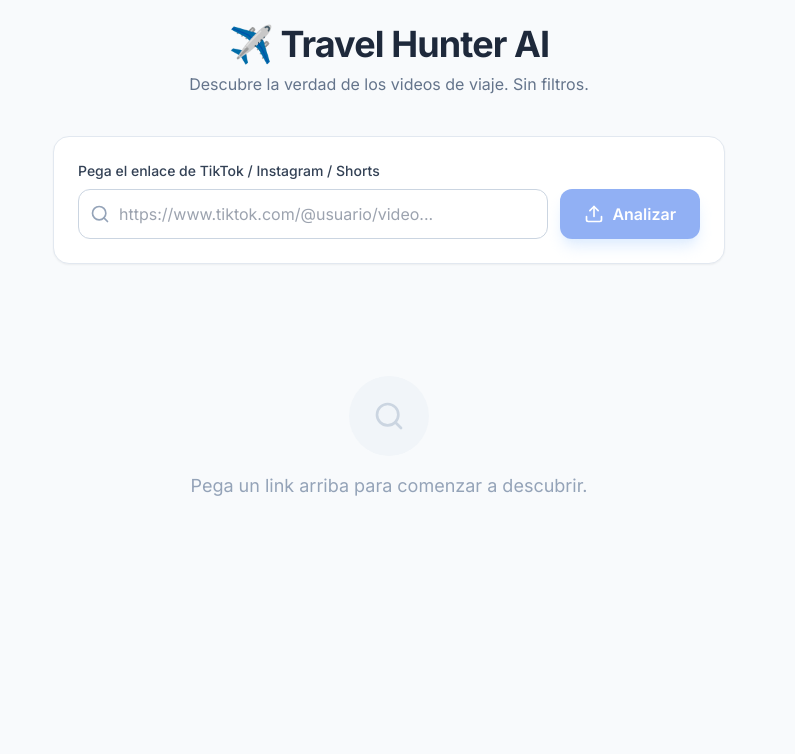
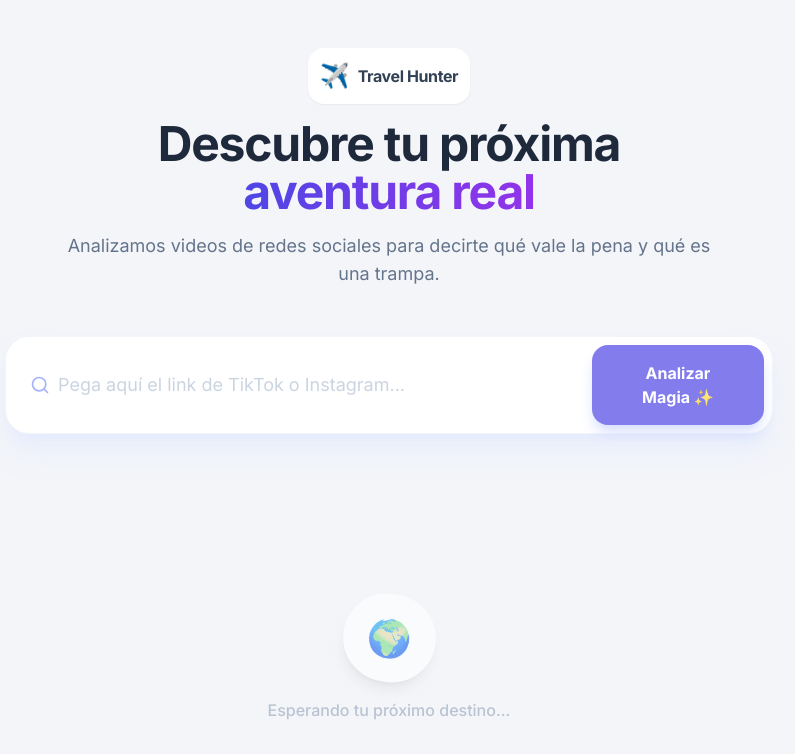
Before and after one commit to PayneRioxDiego/Mi-Viaje, a React (Vite) app: page / in a window 1280 px wide. Shown: the top 754 px of the page, without its empty margins (251-1046 px from the left). Built offline with nearby package versions, Linux system fonts and the light colour scheme.

Commit message:
Update App.tsx

```diff
--- a/App.tsx
+++ b/App.tsx
@@ -1,7 +1,6 @@
 import React, { useState } from 'react';
-import { Upload, Search, MapPin, AlertTriangle, Loader2, ExternalLink, Star, Globe, Clock } from 'lucide-react';
+import { Upload, Search, MapPin, AlertTriangle, Loader2, Star, Globe, Clock, ChevronRight, Camera } from 'lucide-react';
 
-// 1. DEFINICIÓN DE TIPOS (Actualizada con los nuevos campos del servidor)
 interface TravelAnalysis {
   id: string;
   category: string;
@@ -13,7 +12,6 @@ interface TravelAnalysis {
   confidenceLevel: string;
   criticalVerdict: string;
   isTouristTrap: boolean;
-  // Nuevos campos visuales
   photoUrl?: string;
   realRating?: number;
   realReviews?: number;
@@ -28,7 +26,6 @@ function App() {
   const [results, setResults] = useState<TravelAnalysis[]>([]);
   const [error, setError] = useState('');
 
-  // Lógica para analizar
   const handleAnalyze = async () => {
     if (!url) return;
     setLoading(true);
@@ -36,76 +33,75 @@ function App() {
     setResults([]);
 
     try {
-      // Ajusta la URL si tu backend está en otro puerto/dominio
       const response = await fetch('/analyze', {
         method: 'POST',
         headers: { 'Content-Type': 'application/json' },
         body: JSON.stringify({ url }),
       });
 
-      if (!response.ok) throw new Error('Error al conectar con el servidor');
-
+      if (!response.ok) throw new Error('Error de conexión');
       const data = await response.json();
-      // Si devuelve error el backend
       if (data.error) throw new Error(data.error);
 
-      // Si es un array lo guardamos, si es objeto lo metemos en array
       const dataArray = Array.isArray(data) ? data : [data];
       setResults(dataArray);
 
-      // Guardado automático en el historial (Batch)
-      try {
-        await fetch('/api/history', {
+      // Guardar en background
+      fetch('/api/history', {
         method: 'POST',
         headers: { 'Content-Type': 'application/json' },
         body: JSON.stringify(dataArray)
-        });
-      } catch (e) {
-        console.warn("No se pudo guardar en el historial", e);
-      }
+      }).catch(() => {});
 
     } catch (err: any) {
-      setError(err.message || 'Ocurrió un error inesperado');
+      setError(err.message || 'Error inesperado');
     } finally {
       setLoading(false);
     }
   };
 
-  // Helper para colores del Score
-  const getScoreColor = (score: number) => {
-    if (score >= 4.5) return 'bg-emerald-100 text-emerald-700 border-emerald-200';
-    if (score >= 3.5) return 'bg-blue-100 text-blue-700 border-blue-200';
-    return 'bg-amber-100 text-amber-700 border-amber-200';
+  const getScoreBadge = (score: number) => {
+    if (score >= 4.5) return 'bg-emerald-400 text-white shadow-emerald-200';
+    if (score >= 3.5) return 'bg-blue-400 text-white shadow-blue-200';
+    return 'bg-amber-400 text-white shadow-amber-200';
   };
 
   return (
-    <div className="min-h-screen bg-slate-50 text-slate-900 font-sans p-6">
-      <div className="max-w-5xl mx-auto">
+    <div className="min-h-screen bg-[#F3F5F9] font-sans text-slate-800 selection:bg-purple-100">
 
-        {/* HEADER */}
-        <header className="mb-10 text-center">
-          <h1 className="text-4xl font-extrabold text-slate-800 tracking-tight mb-2">
-            ✈️ Travel Hunter AI
+      {/* BACKGROUND DECORATION */}
+      <div className="fixed top-0 left-0 w-full h-96 bg-gradient-to-b from-indigo-50 to-[#F3F5F9] -z-10" />
+
+      <div className="max-w-7xl mx-auto px-4 sm:px-6 lg:px-8 py-12">
+
+        {/* HEADER AMIGABLE */}
+        <div className="text-center max-w-2xl mx-auto mb-12">
+          <div className="inline-flex items-center justify-center p-3 bg-white rounded-2xl shadow-sm mb-4">
+            <span className="text-2xl mr-2">✈️</span>
+            <span className="font-bold text-slate-700 tracking-tight">Travel Hunter</span>
+          </div>
+          <h1 className="text-4xl md:text-5xl font-black text-slate-800 tracking-tight mb-4">
+            Descubre tu próxima <br/>
+            <span className="text-transparent bg-clip-text bg-gradient-to-r from-indigo-600 to-purple-600">
+              aventura real
+            </span>
           </h1>
-          <p className="text-slate-500">
-            Descubre la verdad de los videos de viaje. Sin filtros.
+          <p className="text-lg text-slate-500">
+            Analizamos videos de redes sociales para decirte qué vale la pena y qué es una trampa.
           </p>
-        </header>
+        </div>
 
-        {/* INPUT SECTION */}
-        <div className="bg-white p-6 rounded-2xl shadow-sm border border-slate-200 mb-8 max-w-2xl mx-auto">
-          <label className="block text-sm font-medium text-slate-700 mb-2">
-            Pega el enlace de TikTok / Instagram / Shorts
-          </label>
-          <div className="flex gap-3">
-            <div className="relative flex-grow">
-              <div className="absolute inset-y-0 left-0 pl-3 flex items-center pointer-events-none">
-                <Search className="h-5 w-5 text-slate-400" />
+        {/* INPUT DE BÚSQUEDA FLOTANTE */}
+        <div className="max-w-3xl mx-auto mb-16 relative z-10">
+          <div className="bg-white p-2 rounded-3xl shadow-xl shadow-indigo-100/50 flex flex-col sm:flex-row items-center border border-slate-100">
+            <div className="flex-grow w-full relative">
+              <div className="absolute inset-y-0 left-0 pl-4 flex items-center pointer-events-none">
+                <Search className="h-5 w-5 text-indigo-300" />
               </div>
               <input
                 type="text"
-                className="block w-full pl-10 pr-3 py-3 border border-slate-300 rounded-xl focus:ring-2 focus:ring-blue-500 focus:border-blue-500 transition-all"
-                placeholder="https://www.tiktok.com/@usuario/video..."
+                className="w-full pl-11 pr-4 py-4 rounded-2xl border-none focus:ring-0 text-slate-700 placeholder:text-slate-300 text-lg"
+                placeholder="Pega aquí el link de TikTok o Instagram..."
                 value={url}
                 onChange={(e) => setUrl(e.target.value)}
               />
@@ -113,165 +109,160 @@ function App() {
             <button
               onClick={handleAnalyze}
               disabled={loading || !url}
-              className="bg-blue-600 hover:bg-blue-700 text-white px-6 py-3 rounded-xl font-semibold transition-all disabled:opacity-50 disabled:cursor-not-allowed flex items-center gap-2 shadow-lg shadow-blue-200"
+              className="w-full sm:w-auto mt-2 sm:mt-0 bg-indigo-600 hover:bg-indigo-700 text-white px-8 py-4 rounded-2xl font-bold transition-all transform hover:scale-105 active:scale-95 disabled:opacity-70 disabled:scale-100 flex items-center justify-center gap-2 shadow-lg shadow-indigo-200"
             >
-              {loading ? <Loader2 className="animate-spin h-5 w-5" /> : <Upload className="h-5 w-5" />}
-              Analizar
+              {loading ? <Loader2 className="animate-spin h-5 w-5" /> : 'Analizar Magia ✨'}
             </button>
           </div>
           {error && (
-            <div className="mt-4 p-3 bg-red-50 text-red-700 rounded-lg text-sm flex items-center gap-2">
-              <AlertTriangle className="h-4 w-4" />
+            <div className="mt-4 text-center text-red-500 bg-red-50 py-2 px-4 rounded-xl inline-block mx-auto w-full">
               {error}
             </div>
           )}
         </div>
 
-        {/* RESULTS GRID (AQUÍ ESTÁ LA NUEVA MAGIA VISUAL) */}
-        <div className="grid grid-cols-1 md:grid-cols-2 gap-6">
+        {/* GRID DE RESULTADOS (MASONRY STYLE) */}
+        {results.length > 0 && (
+          <div className="grid grid-cols-1 md:grid-cols-2 lg:grid-cols-3 gap-8">
             {results.map((item) => (
               <div
                 key={item.id}
-              className="bg-white rounded-2xl shadow-lg border border-slate-100 overflow-hidden hover:shadow-xl transition-all duration-300 flex flex-col"
+                className="group bg-white rounded-[2rem] overflow-hidden shadow-lg shadow-slate-200/50 hover:shadow-2xl hover:shadow-indigo-200/50 transition-all duration-300 hover:-translate-y-2 border border-slate-100"
               >
-              {/* 1. IMAGEN DEL LUGAR (Header) */}
-              <div className="relative h-56 bg-slate-200 group">
+
+                {/* 1. IMAGEN HERO (ALTO IMPACTO) */}
+                <div className="relative h-72 overflow-hidden">
                   {item.photoUrl ? (
                     <img
                       src={item.photoUrl}
                       alt={item.placeName}
-                    className="w-full h-full object-cover transition-transform duration-700 group-hover:scale-105"
+                      className="w-full h-full object-cover transition-transform duration-700 group-hover:scale-110"
                     />
                   ) : (
-                  <div className="flex items-center justify-center h-full text-slate-400 bg-slate-100">
-                    <span className="text-sm font-medium">Sin foto disponible</span>
+                    <div className="w-full h-full bg-slate-100 flex flex-col items-center justify-center text-slate-300">
+                      <Camera className="h-12 w-12 mb-2 opacity-50" />
+                      <span className="font-medium">Sin foto disponible</span>
                     </div>
                   )}
 
-                {/* Badge Trampa */}
+                  {/* GRADIENTE SUPERIOR PARA LEER TEXTO */}
+                  <div className="absolute top-0 left-0 w-full h-24 bg-gradient-to-b from-black/50 to-transparent pointer-events-none" />
+
+                  {/* BADGES FLOTANTES */}
+                  <div className="absolute top-4 left-4 right-4 flex justify-between items-start">
+                    <span className="bg-white/90 backdrop-blur-md text-slate-800 text-xs font-bold px-3 py-1.5 rounded-full uppercase tracking-wider shadow-sm">
+                      {item.category}
+                    </span>
                     {item.isTouristTrap && (
-                  <div className="absolute top-3 right-3 bg-red-600 text-white text-xs font-bold px-3 py-1.5 rounded-full shadow-md flex items-center gap-1 animate-pulse">
+                      <span className="bg-red-500 text-white text-xs font-bold px-3 py-1.5 rounded-full shadow-lg animate-pulse flex items-center gap-1">
                         <AlertTriangle className="h-3 w-3" /> TRAMPA
+                      </span>
+                    )}
                   </div>
-                )}
 
-                {/* Badge Precio */}
-                <div className="absolute bottom-3 left-3 bg-black/60 backdrop-blur-md text-white text-xs font-medium px-3 py-1 rounded-lg border border-white/20">
-                  💰 {item.priceRange}
+                  {/* SCORE STICKER */}
+                  <div className={`absolute bottom-4 right-4 h-14 w-14 rounded-full flex flex-col items-center justify-center shadow-lg border-2 border-white ${getScoreBadge(item.score)}`}>
+                    <span className="text-lg font-black leading-none">{item.score}</span>
+                    <span className="text-[9px] font-bold opacity-90">PTS</span>
                   </div>
                 </div>
 
-              {/* 2. CONTENIDO */}
-              <div className="p-6 flex flex-col flex-grow">
+                {/* 2. CONTENIDO CARD */}
+                <div className="p-6 relative">
 
-                {/* Título y Score */}
-                <div className="flex justify-between items-start mb-3">
-                  <div>
-                    <span className="text-xs font-bold text-blue-600 uppercase tracking-wider mb-1 block">
-                      {item.category}
-                    </span>
-                    <h3 className="text-xl font-bold text-slate-800 leading-snug">
-                      {item.placeName}
-                    </h3>
-                    <div className="flex items-center text-slate-500 text-sm mt-1 gap-1">
-                      <MapPin className="h-3 w-3" />
-                      {item.estimatedLocation}
-                    </div>
-                  </div>
-
-                  <div className={`flex flex-col items-center justify-center px-3 py-1.5 rounded-xl border ${getScoreColor(item.score)}`}>
-                    <span className="text-lg font-bold leading-none">{item.score}</span>
-                    <span className="text-[10px] opacity-80 font-medium">PUNTOS</span>
-                  </div>
-                </div>
-
-                {/* Datos Reales de Google (Si existen) */}
+                  {/* Info Rápida (Maps) */}
                   {(item.realRating || item.openNow) && (
-                  <div className="flex flex-wrap gap-3 mb-4 text-xs text-slate-600 bg-slate-50 p-2.5 rounded-lg border border-slate-100">
+                    <div className="flex gap-3 mb-3 text-xs font-medium text-slate-400">
                       {item.realRating && (
-                      <span className="flex items-center gap-1">
-                        <Star className="h-3 w-3 text-amber-400 fill-amber-400" />
-                        <span className="font-semibold">{item.realRating}</span>
-                        <span className="text-slate-400">({item.realReviews})</span>
+                        <span className="flex items-center gap-1 bg-amber-50 text-amber-700 px-2 py-1 rounded-lg">
+                          <Star className="h-3 w-3 fill-amber-500 text-amber-500" />
+                          {item.realRating} ({item.realReviews})
                         </span>
                       )}
                       {item.openNow && (
-                      <span className="flex items-center gap-1 border-l border-slate-200 pl-3">
-                        <Clock className="h-3 w-3 text-slate-400" />
-                        <span>{item.openNow}</span>
+                        <span className={`flex items-center gap-1 px-2 py-1 rounded-lg ${item.openNow.includes('Abierto') ? 'bg-green-50 text-green-700' : 'bg-red-50 text-red-700'}`}>
+                          <Clock className="h-3 w-3" />
+                          {item.openNow.split(' ')[0]}
                         </span>
                       )}
                     </div>
                   )}
 
-                {/* Resumen */}
-                <div className="prose prose-sm text-slate-600 mb-5 flex-grow">
-                  <p className="line-clamp-4 whitespace-pre-line text-sm leading-relaxed">
-                    {item.summary.replace(/\[.*?\]:/g, '') /* Limpiamos etiquetas técnicas visualmente */}
+                  <h3 className="text-2xl font-black text-slate-800 mb-1 leading-tight group-hover:text-indigo-600 transition-colors">
+                    {item.placeName}
+                  </h3>
+
+                  <div className="flex items-center text-slate-400 text-sm mb-4">
+                    <MapPin className="h-4 w-4 mr-1" />
+                    <span className="truncate">{item.estimatedLocation}</span>
+                  </div>
+
+                  {/* Resumen con estilo */}
+                  <div className="bg-slate-50 p-4 rounded-2xl mb-5">
+                    <p className="text-slate-600 text-sm leading-relaxed line-clamp-4">
+                      {item.summary.split('[🕵️‍♂️ Web]:')[0]}
                     </p>
                   </div>
 
-                {/* Veredicto Crítico */}
-                {item.criticalVerdict && (
-                  <div className="bg-amber-50 border-l-4 border-amber-300 p-3 mb-5 rounded-r-lg">
-                    <p className="text-xs text-amber-800 italic">
-                      "{item.criticalVerdict}"
+                  {/* Veredicto Web (Si existe) */}
+                  {item.summary.includes('[🕵️‍♂️ Web]:') && (
+                    <div className="mb-5 flex items-start gap-3 p-3 bg-indigo-50 rounded-xl border border-indigo-100">
+                      <div className="bg-indigo-100 p-1.5 rounded-full shrink-0">
+                        <Search className="h-4 w-4 text-indigo-600" />
+                      </div>
+                      <p className="text-xs text-indigo-800 italic leading-relaxed">
+                        {item.summary.split('[🕵️‍♂️ Web]:')[1]}
                       </p>
                     </div>
                   )}
 
-                {/* 3. BOTONES DE ACCIÓN (Footer) */}
-                <div className="grid grid-cols-2 gap-3 mt-auto pt-4 border-t border-slate-100">
+                  {/* FOOTER DE ACCIONES */}
+                  <div className="flex items-center justify-between pt-4 border-t border-slate-100">
+                    <div className="text-xs font-bold text-slate-300 uppercase tracking-widest">
+                      {item.priceRange === '??' ? 'Precio N/A' : item.priceRange}
+                    </div>
+
+                    <div className="flex gap-2">
+                      {item.website && (
+                        <a href={item.website} target="_blank" rel="noreferrer" className="p-2.5 bg-slate-100 text-slate-500 rounded-xl hover:bg-slate-200 transition-colors">
+                          <Globe className="h-5 w-5" />
+                        </a>
+                      )}
                       {item.mapsLink ? (
                         <a
                           href={item.mapsLink}
                           target="_blank"
-                      rel="noopener noreferrer"
-                      className="flex items-center justify-center gap-2 px-4 py-2.5 bg-blue-50 text-blue-700 rounded-xl text-sm font-semibold hover:bg-blue-100 transition-colors"
+                          rel="noreferrer"
+                          className="flex items-center gap-2 px-5 py-2.5 bg-slate-900 text-white rounded-xl text-sm font-bold hover:bg-black transition-all shadow-md hover:shadow-lg"
                         >
-                      <MapPin className="h-4 w-4" />
-                      Ver Mapa
+                          Ir al Mapa <ChevronRight className="h-4 w-4" />
                         </a>
                       ) : (
-                     <button disabled className="flex items-center justify-center gap-2 px-4 py-2.5 bg-slate-50 text-slate-400 rounded-xl text-sm font-semibold cursor-not-allowed">
-                       <MapPin className="h-4 w-4" /> Sin Mapa
+                        <button disabled className="px-5 py-2.5 bg-slate-100 text-slate-300 rounded-xl text-sm font-bold cursor-not-allowed">
+                          Sin Mapa
                         </button>
                       )}
-
-                  {item.website ? (
-                    <a
-                      href={item.website}
-                      target="_blank"
-                      rel="noopener noreferrer"
-                      className="flex items-center justify-center gap-2 px-4 py-2.5 bg-slate-50 text-slate-700 rounded-xl text-sm font-semibold hover:bg-slate-100 transition-colors border border-slate-200"
-                    >
-                      <Globe className="h-4 w-4" />
-                      Web
-                    </a>
-                  ) : (
-                    <button disabled className="flex items-center justify-center gap-2 px-4 py-2.5 bg-slate-50 text-slate-300 rounded-xl text-sm font-semibold cursor-not-allowed border border-slate-100">
-                      <Globe className="h-4 w-4" /> No Web
-                    </button>
-                  )}
+                    </div>
                   </div>
 
                 </div>
               </div>
             ))}
           </div>
+        )}
 
-        {/* EMPTY STATE */}
-        {!loading && results.length === 0 && !error && (
-          <div className="text-center py-20 text-slate-400">
-            <div className="bg-slate-100 h-20 w-20 rounded-full flex items-center justify-center mx-auto mb-4">
-              <Search className="h-8 w-8 text-slate-300" />
+        {/* EMPTY STATE AMIGABLE */}
+        {!loading && results.length === 0 && (
+          <div className="text-center py-24 opacity-60">
+            <div className="inline-block p-6 bg-white rounded-full shadow-lg mb-4 rotate-12">
+              <span className="text-4xl">🌍</span>
             </div>
-            <p className="text-lg">Pega un link arriba para comenzar a descubrir.</p>
+            <p className="text-slate-400 font-medium">Esperando tu próximo destino...</p>
           </div>
         )}
+
       </div>
     </div>
   );
 }
-
 export default App;
```
Lines whose indentation alone changed are shown as unchanged.
